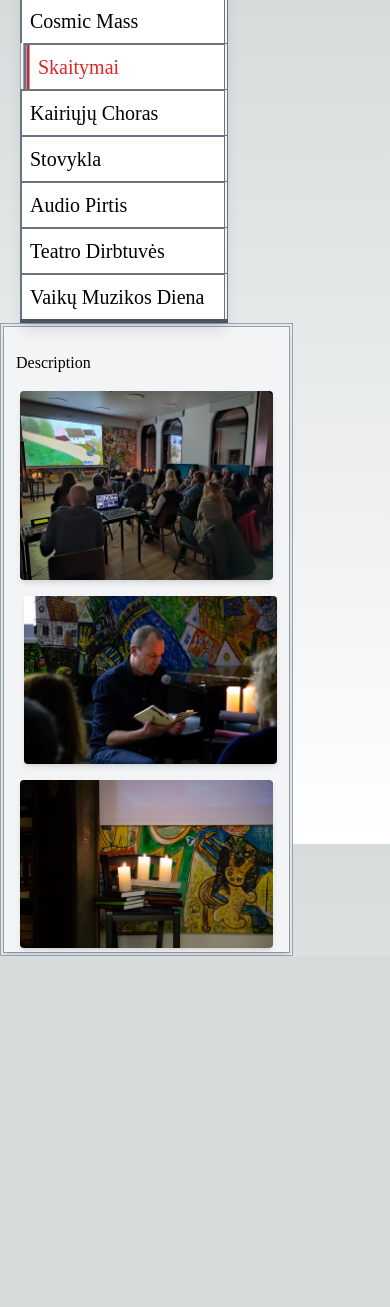
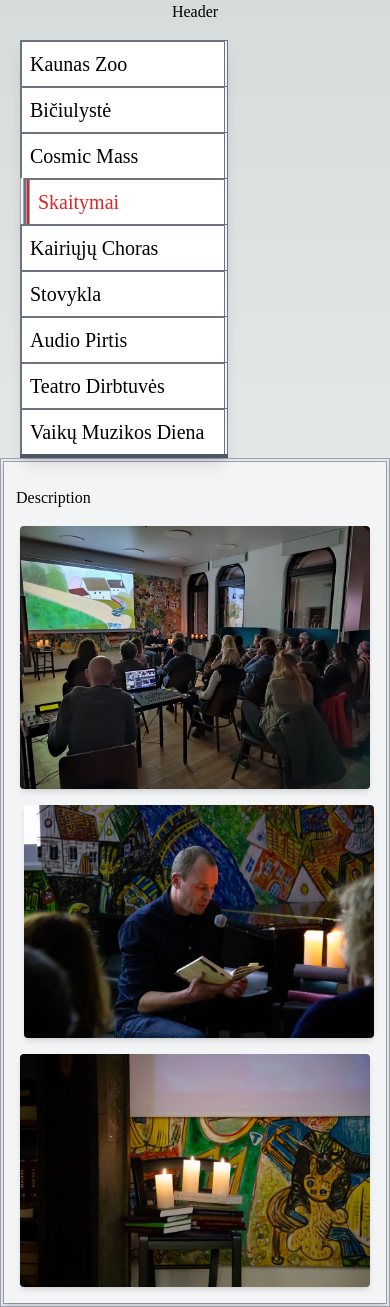
Before and after one commit to ignasandr/portfolio-nextjs, a Next.js app: page /projects in a window 390 px wide. Before the commit the page ends 956 px from the top, so only its background shows below. Built offline with nearby package versions, Linux system fonts and the light colour scheme; a web font is replaced by a local one.

Commit message:
some responsivity

```diff
--- a/app/layout.tsx
+++ b/app/layout.tsx
@@ -1,6 +1,7 @@
 import "./globals.css";
 import type { Metadata } from "next";
 import { Gupter } from "next/font/google";
+import Header from "@/components/header/Header";
 
 const gupter = Gupter({ subsets: ["latin"], weight: ["400", "500", "700"] });
 
@@ -18,7 +19,10 @@ export default function RootLayout({
   return (
     <html lang="en">
       {/* <body className={gupter.className}>{children}</body> */}
-      <body>{children}</body>
+      <body>
+        <Header />
+        {children}
+      </body>
     </html>
   );
 }
--- a/app/projects/page.tsx
+++ b/app/projects/page.tsx
@@ -1,4 +1,4 @@
-import GalleryPage from "@/components/projects/GalleryPage";
+import ProjectPage from "@/components/projects/ProjectPage";
 import { promises as fs } from "fs";
 import { projects } from "./projects";
 import path from "path";
@@ -18,7 +18,7 @@ const Projects = async () => {
     })
   );
 
-  return <GalleryPage projects={projects} projectImages={projectImages} />;
+  return <ProjectPage projects={projects} projectImages={projectImages} />;
 };
 
 export default Projects;
--- /dev/null
+++ b/components/header/Header.tsx
@@ -0,0 +1,5 @@
+const Header = ({}: {}) => {
+  return <div className="flex w-full justify-center">Header</div>;
+};
+
+export default Header;
--- a/components/projects/Gallery.tsx
+++ b/components/projects/Gallery.tsx
@@ -10,11 +10,11 @@ const Gallery = ({
   const columnCutoff: number = Math.ceil(images.length / 2);
 
   return (
-    <div className="grid grid-cols-1 md:grid-cols-2 gap-4 overflow-y-scroll md:w-4/6 w-full h-full p-4">
-      <div className="grid gap-4">
+    <div className="grid grid-cols-1 xl:grid-cols-2 gap-4 md:overflow-y-scroll md:w-4/6 w-full h-full p-4">
+      <div className="grid gap-4 justify-center">
         {images.slice(0, columnCutoff).map((el: string, index) => (
           <Image
-            className={`h-auto max-w-full rounded shadow-md transition-transform transform translate-y-${index} translate-x-${index}`}
+            className={`h-auto max-w-full rounded shadow-md translate-y-${index} translate-x-${index}`}
             width={512}
             height={256}
             alt={"alt"}
@@ -23,10 +23,10 @@ const Gallery = ({
           />
         ))}
       </div>
-      <div className="grid gap-4">
+      <div className="grid gap-4 justify-center">
         {images.slice(columnCutoff, images.length).map((el: string, index) => (
           <Image
-            className={`h-auto max-w-full rounded shadow-md transition-transform transform`}
+            className={`h-auto max-w-full rounded shadow-md`}
             width={512}
             height={256}
             alt={"alt"}
--- a/components/projects/ProjectMenuItem.tsx
+++ b/components/projects/ProjectMenuItem.tsx
@@ -1,5 +1,4 @@
 import type { Project } from "@/app/types";
-import { MouseEventHandler } from "react";
 
 const ProjectMenuItem = ({
   project,
@@ -31,7 +30,7 @@ const ProjectMenuItem = ({
         >
           <h1
             className={`p-2 text-xl bg-white cursor-pointer ${
-              active ? "text-red-600" : "hover:text-red-500"
+              active ? "text-red-600" : `hover:text-gray-400`
             }`}
           >
             {project.title}
--- a/components/projects/GalleryPage.tsx
+++ b/components/projects/ProjectPage.tsx
@@ -12,7 +12,7 @@ let selectedProjectTail = "left_choir";
 
 // using process.cwd() to get the path
 // fs.readdir to get all files in directory
-const GalleryPage = ({
+const ProjectPage = ({
   projects,
   projectImages,
 }: {
@@ -36,16 +36,16 @@ const GalleryPage = ({
   return (
     <div>
       {/* Need some global table in the layout where these could all hook into for some of the dimensions */}
-      <div className="flex w-full md:flex-row flex-col justify-center h-screen">
+      <div className="flex w-full md:flex-row flex-col justify-center h-fit md:h-screen">
         <ProjectMenu
           projects={projects}
           onClick={handleClick}
           current={current}
         />
-        <div className="border-double border-4 border-gray-400 bg-gray-200 h-3/4 w-3/4">
-          <div className="flex md:flex-row flex-col items-start justify-between  bg-gray-100 w-full h-full overflow-hidden shadow-md">
-            <div className="w-1/6 pt-6 pl-3">
-              <p>Description</p>
+        <div className="border-double border-4 border-gray-400 bg-gray-200 md:h-3/4 h-full w-full md:w-3/4">
+          <div className="flex md:flex-row flex-col items-start justify-between bg-gray-100 w-full h-full overflow-hidden shadow-md">
+            <div className="flex  pt-6 pl-3 justify-center w-full md:w-1/6">
+              <div className="w-full">Description</div>
             </div>
             {currentProjectImages && <Gallery {...currentProjectImages} />}
           </div>
@@ -55,4 +55,4 @@ const GalleryPage = ({
   );
 };
 
-export default GalleryPage;
+export default ProjectPage;
```
